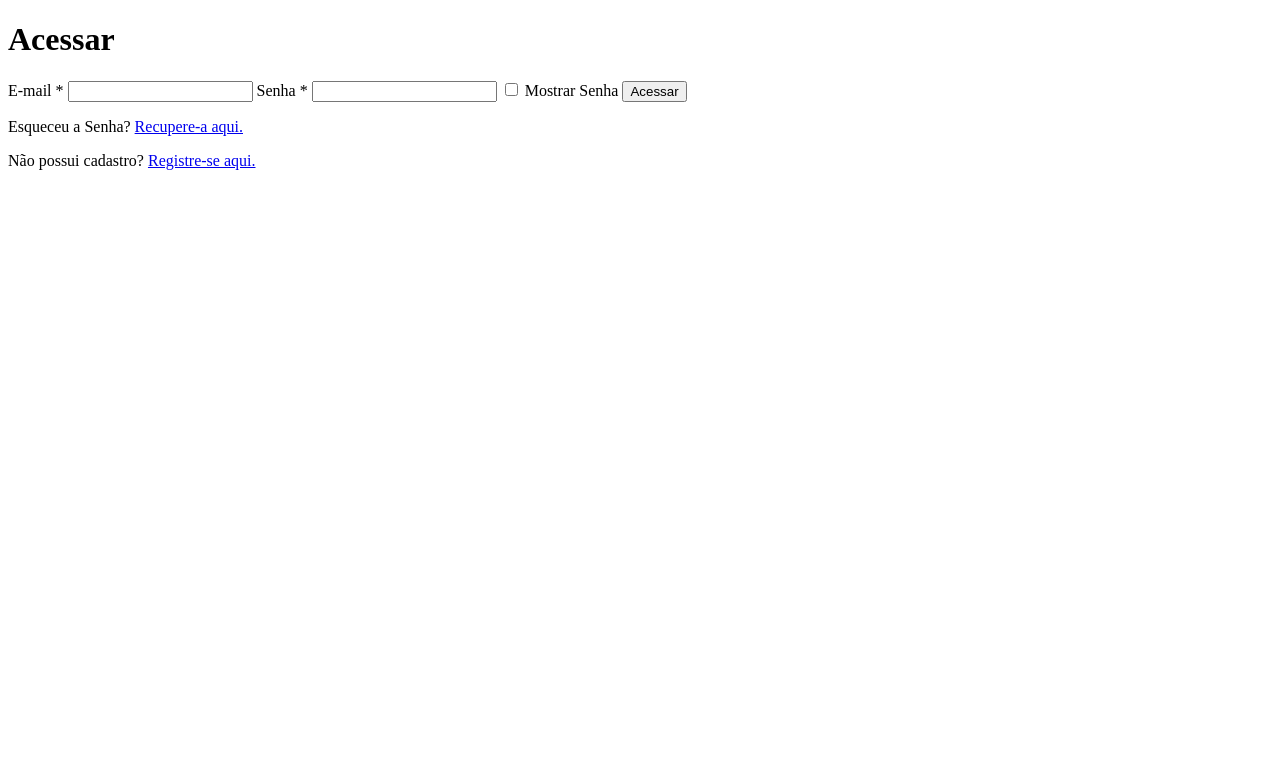
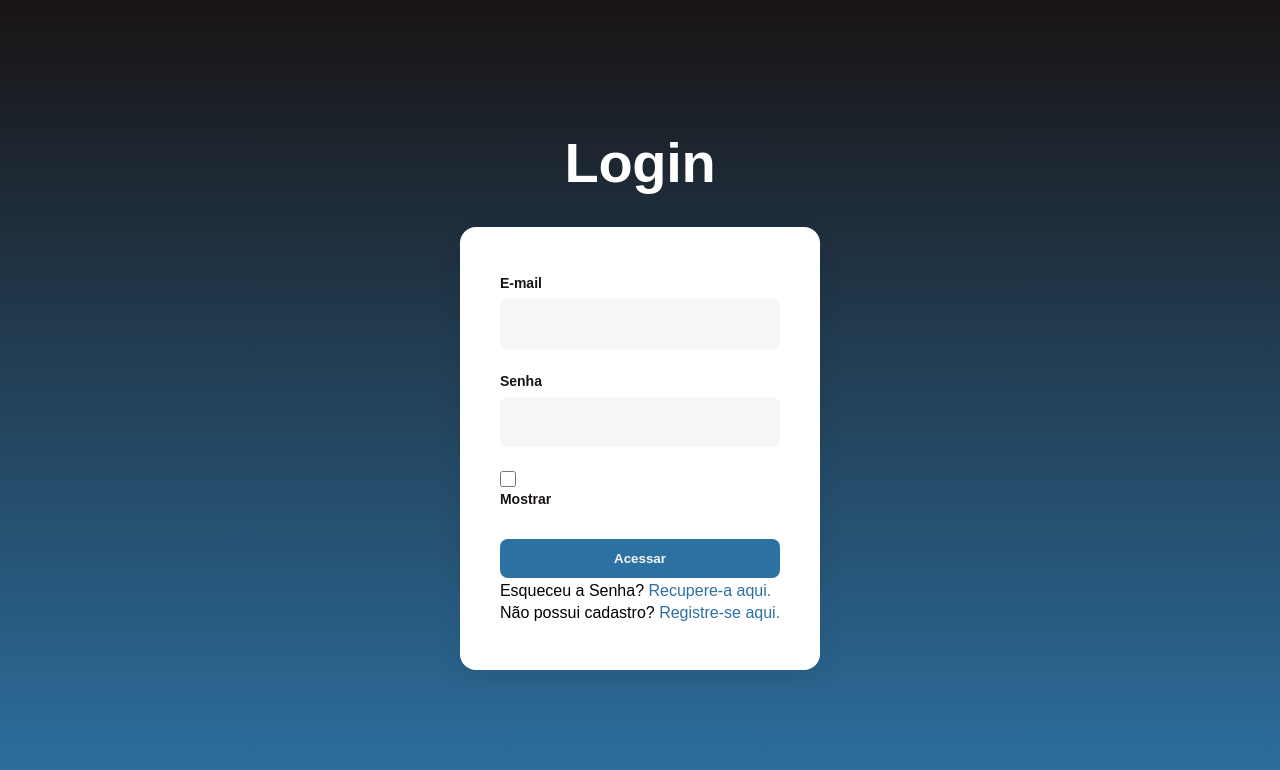
Before and after one commit to moises-oliveira-dev/get-users, a plain HTML site: page client/src/pages/login.html in a window 1280 px wide. Drawn offline with Linux system fonts and the light colour scheme.

Commit message:
feat: algumas alteraçoes e adiçao de desing

```diff
--- /dev/null
+++ b/client/src/pages/home.css
@@ -0,0 +1,50 @@
+* {
+    margin: 0;
+    padding: 0;
+    box-sizing: border-box;
+    font-family: Arial, sans-serif;
+}
+
+html, body {
+    display: flex;
+    justify-content: center;
+    align-items: center;
+    flex-direction: column;
+    min-height: 100vh;
+    background: linear-gradient(var(--quaternary-color), var(--tertiary-color));
+}
+
+:root {
+    --primary-color: #f6f5f7;
+    --secondary-color: #ffffff;
+    --tertiary-color: #2d71a2;
+    --quaternary-color: #191414;
+}
+
+h1 {
+    font-weight: 700;
+    font-size: 3.5rem;
+    margin-bottom: 8px;
+    letter-spacing: -0.02rem;
+    color: var(--secondary-color);
+}
+
+.login-header {
+    text-align: center;
+    margin-bottom: 32px;
+}
+
+button {
+    background-color: var(--tertiary-color);
+    border-radius: 8px;
+    border: none;
+    color:var(--primary-color);
+    font-weight: 600;
+    padding: 12px 16px;
+    cursor: pointer;
+}
+
+button:hover {
+    background-color: #1a4869;
+    box-shadow: .1563rem .1563rem 1.25rem 0 #00000070;
+}
--- /dev/null
+++ b/client/src/pages/login.css
@@ -0,0 +1,111 @@
+* {
+    margin: 0;
+    padding: 0;
+    box-sizing: border-box;
+    font-family: Arial, sans-serif;
+}
+
+html, body {
+    display: flex;
+    justify-content: center;
+    align-items: center;
+    flex-direction: column;
+    min-height: 100vh;
+    background: linear-gradient(var(--quaternary-color), var(--tertiary-color));
+}
+
+:root {
+    --primary-color: #f6f5f7;
+    --secondary-color: #ffffff;
+    --tertiary-color: #2d71a2;
+    --quaternary-color: #191414;
+}
+
+h1 {
+    font-weight: 700;
+    font-size: 3.5rem;
+    margin-bottom: 8px;
+    letter-spacing: -0.02rem;
+    color: var(--secondary-color);
+}
+
+.login-header {
+    text-align: center;
+    margin-bottom: 32px;
+}
+
+
+
+.card {
+    background-color: var(--secondary-color);
+    border-radius: 16px;
+    padding: 48px 40px;
+    position: relative;
+    overflow: hidden;
+    box-shadow: 0 8px 24px rgba(0,0,0,.08);
+}
+
+form {
+    display: flex;
+    flex-direction: column;
+    gap: 4px;
+}
+
+.form-group {
+    margin-bottom: 20px;
+    position: relative;
+}
+
+.form-group label {
+    display: block;
+    margin-bottom: 8px;
+    font-size: 14px;
+    font-weight: 600;
+    color: var(--quaternary-color);
+}
+
+.form-group input {
+    width: 100%;
+    background: var(--primary-color);
+    border: 2px solid transparent;
+    border-radius: 8px;
+    padding: 14px 16px;
+    color: var(--quaternary-color);
+    font-size: 16px;
+    font-weight: 400;
+    outline: none;
+    transition: all 0.2s ease;
+    font-family: inherit;
+}
+
+.form-group input:focus {
+    border-color: var(--tertiary-color);
+    background-color: var(--secondary-color);
+}
+
+
+button {
+    background-color: var(--tertiary-color);
+    border-radius: 8px;
+    border: none;
+    color:var(--primary-color);
+    font-weight: 600;
+    padding: 12px 16px;
+    cursor: pointer;
+}
+
+button:hover {
+    background-color: #1a4869;
+    box-shadow: .1563rem .1563rem 1.25rem 0 #00000070;
+}
+
+input[type='checkbox'] {
+    position: relative;
+    width: 16px;
+    height: 16px;
+}
+
+a {
+    text-decoration: none;
+    color: var(--tertiary-color);
+}
--- a/client/src/pages/login.html
+++ b/client/src/pages/login.html
@@ -6,22 +6,33 @@
         <meta
             name="viewport"
             content="width=device-width, initial-scale=1.0"/>
+            <link rel="stylesheet" href="../pages/login.css"/>
         <title>Acessar</title>
     </head>
     <body>
         <main>
+            <div class="login-header">
+                <h1>Login</h1>
+            </div>
+            <div class="card">
                 <form>
-                <h1>Acessar</h1>
-                <label>E-mail *</label>
+                        <div class="form-group">
+                            <label>E-mail </label>
                             <input type="email"/>
-                <label>Senha *</label>
+                        </div>
+                    <div class="form-group">
+                        <label>Senha </label>
                         <input type="password"/>
+                    </div>
+                    <div class="form-group">
                         <input type="checkbox"/>
-                <label id="labelPassword">Mostrar Senha</label>
+                        <label for="labelPassword">Mostrar</label>
+                    </div>
                     <button>Acessar</button>
                     <p>Esqueceu a Senha? <a href="./recovery.html">Recupere-a aqui.</a></p>
                     <p>Não possui cadastro? <a href="./register.html">Registre-se aqui.</a></p>
                 </form>
+            </div>
         </main>
         <script src="../scripts/login.js"></script>
     </body>
--- /dev/null
+++ b/client/src/pages/recovery.css
@@ -0,0 +1,111 @@
+* {
+    margin: 0;
+    padding: 0;
+    box-sizing: border-box;
+    font-family: Arial, sans-serif;
+}
+
+html, body {
+    display: flex;
+    justify-content: center;
+    align-items: center;
+    flex-direction: column;
+    min-height: 100vh;
+    background: linear-gradient(var(--quaternary-color), var(--tertiary-color));
+}
+
+:root {
+    --primary-color: #f6f5f7;
+    --secondary-color: #ffffff;
+    --tertiary-color: #2d71a2;
+    --quaternary-color: #191414;
+}
+
+h1 {
+    font-weight: 700;
+    font-size: 3.5rem;
+    margin-bottom: 8px;
+    letter-spacing: -0.02rem;
+    color: var(--secondary-color);
+}
+
+.recovery-header {
+    text-align: center;
+    margin-bottom: 32px;
+}
+
+
+
+.card {
+    background-color: var(--secondary-color);
+    border-radius: 16px;
+    padding: 48px 40px;
+    position: relative;
+    overflow: hidden;
+    box-shadow: 0 8px 24px rgba(0,0,0,.08);
+}
+
+form {
+    display: flex;
+    flex-direction: column;
+    gap: 4px;
+}
+
+.form-group {
+    margin-bottom: 20px;
+    position: relative;
+}
+
+.form-group label {
+    display: block;
+    margin-bottom: 8px;
+    font-size: 14px;
+    font-weight: 600;
+    color: var(--quaternary-color);
+}
+
+.form-group input {
+    width: 100%;
+    background: var(--primary-color);
+    border: 2px solid transparent;
+    border-radius: 8px;
+    padding: 14px 16px;
+    color: var(--quaternary-color);
+    font-size: 16px;
+    font-weight: 400;
+    outline: none;
+    transition: all 0.2s ease;
+    font-family: inherit;
+}
+
+.form-group input:focus {
+    border-color: var(--tertiary-color);
+    background-color: var(--secondary-color);
+}
+
+
+button {
+    background-color: var(--tertiary-color);
+    border-radius: 8px;
+    border: none;
+    color:var(--primary-color);
+    font-weight: 600;
+    padding: 12px 16px;
+    cursor: pointer;
+}
+
+button:hover {
+    background-color: #1a4869;
+    box-shadow: .1563rem .1563rem 1.25rem 0 #00000070;
+}
+
+input[type='checkbox'] {
+    position: relative;
+    width: 16px;
+    height: 16px;
+}
+
+a {
+    text-decoration: none;
+    color: var(--tertiary-color);
+}
--- /dev/null
+++ b/client/src/pages/register.css
@@ -0,0 +1,112 @@
+* {
+    margin: 0;
+    padding: 0;
+    box-sizing: border-box;
+    font-family: Arial, sans-serif;
+}
+
+html, body {
+    display: flex;
+    justify-content: center;
+    align-items: center;
+    flex-direction: column;
+    min-height: 100vh;
+    background: linear-gradient(var(--quaternary-color), var(--tertiary-color));
+}
+
+:root {
+    --primary-color: #f6f5f7;
+    --secondary-color: #ffffff;
+    --tertiary-color: #2d71a2;
+    --quaternary-color: #191414;
+}
+
+h1 {
+    font-weight: 700;
+    font-size: 3.5rem;
+    margin-bottom: 8px;
+    letter-spacing: -0.02rem;
+    color: var(--secondary-color);
+}
+
+.register-header {
+    text-align: center;
+    margin-bottom: 32px;
+}
+
+
+
+.card {
+    background-color: var(--secondary-color);
+    border-radius: 16px;
+    width: 350px;
+    padding: 48px 40px;
+    position: relative;
+    overflow: hidden;
+    box-shadow: 0 8px 24px rgba(0,0,0,.08);
+}
+
+form {
+    display: flex;
+    flex-direction: column;
+    gap: 4px;
+}
+
+.form-group {
+    margin-bottom: 20px;
+    position: relative;
+}
+
+.form-group label {
+    display: block;
+    margin-bottom: 8px;
+    font-size: 14px;
+    font-weight: 600;
+    color: var(--quaternary-color);
+}
+
+.form-group input {
+    width: 100%;
+    background: var(--primary-color);
+    border: 2px solid transparent;
+    border-radius: 8px;
+    padding: 14px 16px;
+    color: var(--quaternary-color);
+    font-size: 16px;
+    font-weight: 400;
+    outline: none;
+    transition: all 0.2s ease;
+    font-family: inherit;
+}
+
+.form-group input:focus {
+    border-color: var(--tertiary-color);
+    background-color: var(--secondary-color);
+}
+
+
+button {
+    background-color: var(--tertiary-color);
+    border-radius: 8px;
+    border: none;
+    color:var(--primary-color);
+    font-weight: 600;
+    padding: 12px 16px;
+    cursor: pointer;
+}
+
+button:hover {
+    background-color: #1a4869;
+    box-shadow: .1563rem .1563rem 1.25rem 0 #00000070;
+}
+
+input[type='checkbox'] {
+    position: relative;
+    width: 16px;
+    height: 16px;
+}
+
+a {
+    text-decoration: none;
+    color: var(--tertiary-color);
+}
--- a/client/src/scripts/home.js
+++ b/client/src/scripts/home.js
@@ -12,5 +12,7 @@ button.addEventListener ('click', () => {
 
   setTimeout (() =>{
     window.location.href = './login.html';
-  }, 3000);
+    title.textContent = 'Saindo...';
+  }, 2000);
+
 });
--- a/client/src/scripts/login.js
+++ b/client/src/scripts/login.js
@@ -22,16 +22,18 @@ button.addEventListener('click', (event) => {
         return
     }
     alert('Aceso permitido.');
+
+    window.location.href = './home.html';
 });
 
 show.addEventListener('change', (event) => {
     if (event.target.checked) {
         password.type = 'text';
-        labelPassword.textContent = 'Ocultar senha';
+        labelPassword.textContent = 'Ocultar';
         return
     } else {
         password.type = 'password';
-        labelPassword.textContent = 'Mostrar Senha'
+        labelPassword.textContent = 'Mostrar';
     }
 });
 
--- a/client/src/scripts/register.js
+++ b/client/src/scripts/register.js
@@ -26,11 +26,11 @@ button.addEventListener('click', (event) => {
 show.addEventListener('change', (event) => {
     if (event.target.checked) {
         password.type = 'text';
-        labelPassword.textContent = 'Ocultar senha';
+        labelPassword.textContent = 'Ocultar';
         return
     } else {
         password.type = 'password';
-        labelPassword.textContent = 'Mostrar Senha'
+        labelPassword.textContent = 'Mostrar'
     }
 });
 /*
```
Also changed, not shown: client/src/pages/home.html (+1 -0 lines), client/src/pages/recovery.html (+14 -1 lines), client/src/pages/register.html (+14 -3 lines), README.md, image-1.png (added), 1 other file. Lines whose indentation alone changed are shown as unchanged.
